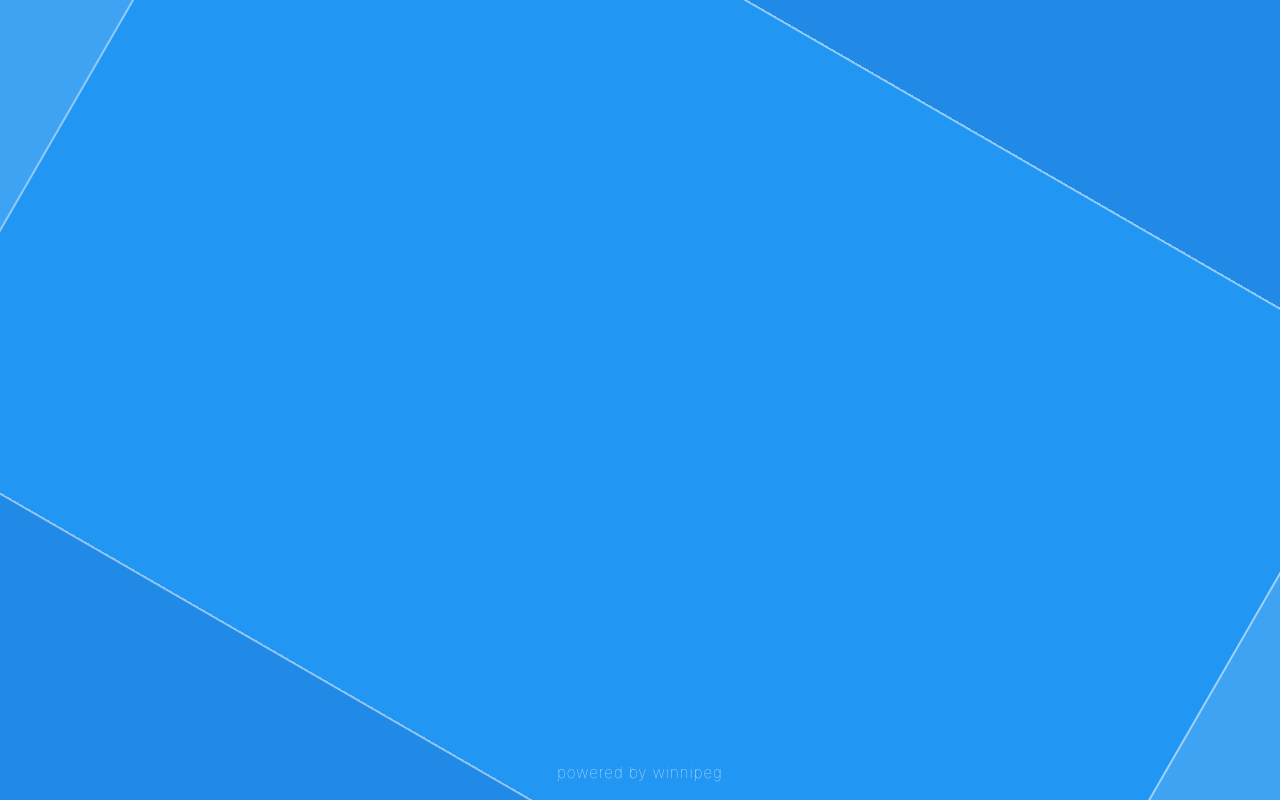
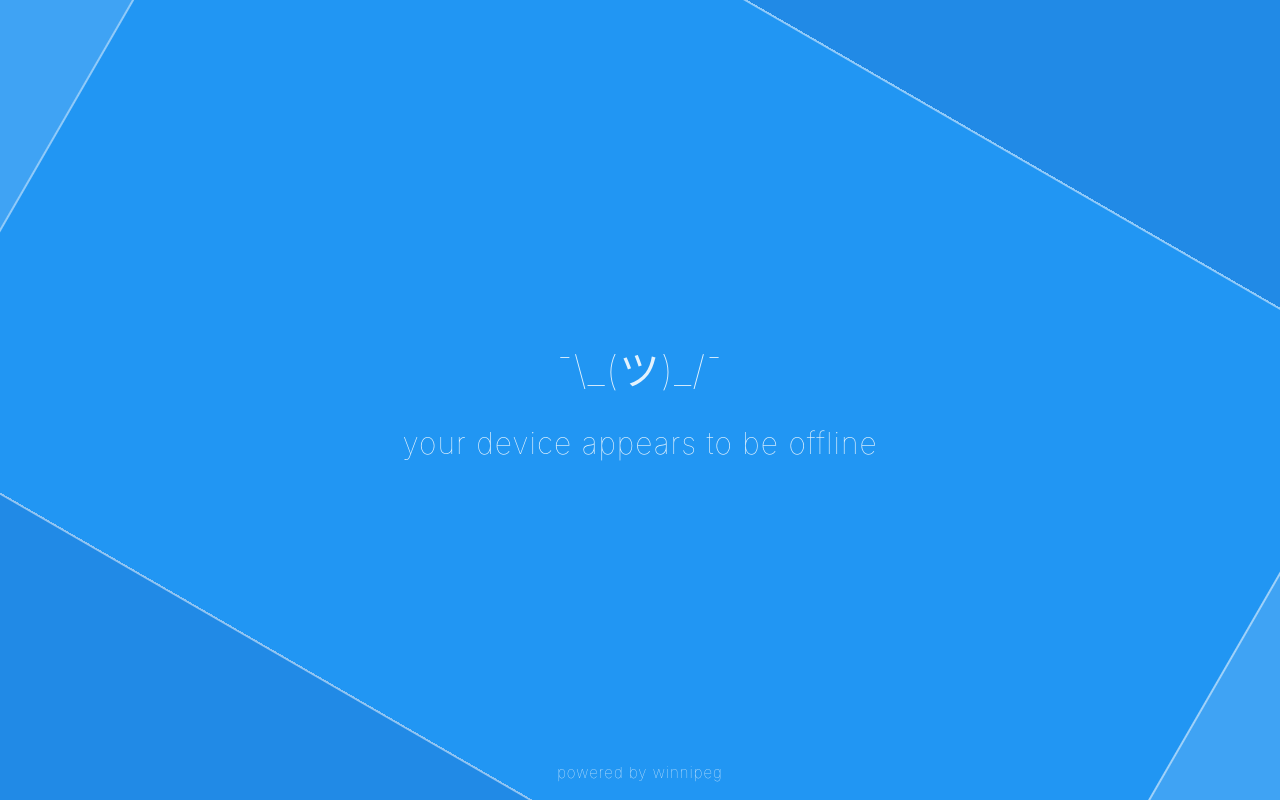
Before and after one commit to Zertz/winnipeg, a website: page public/offline.html in a window 1280 px wide. Drawn offline with Linux system fonts and the light colour scheme.

Commit message:
add status message to offline page

```diff
--- a/public/css.css
+++ b/public/css.css
@@ -122,7 +122,7 @@ html, body {
   left: 100%;
 }
 
-form {
+form, .offline {
   display: flex;
   flex-direction: column;
   align-items: center;
@@ -220,6 +220,18 @@ form button.share:hover {
   cursor: pointer;
 }
 
+.offline .shrug {
+  font-size: 2em;
+  font-weight: 100;
+  margin-bottom: calc(0.5em + 1vh);
+}
+
+.offline h2 {
+  font-weight: 100;
+  font-size: 1.5em;
+  margin: 0;
+}
+
 footer {
   display: flex;
   justify-content: center;
--- a/public/offline.html
+++ b/public/offline.html
@@ -17,6 +17,10 @@
       <div class="bg-8"></div>
       <div class="bg-9"></div>
     </div>
+    <div class="offline">
+      <div class="shrug">¯\_(ツ)_/¯</div>
+      <h2>your device appears to be offline</h2>
+    </div>
     <footer>
       <a href="https://github.com/Zertz/winnipeg">powered by winnipeg</a>
     </footer>
```
